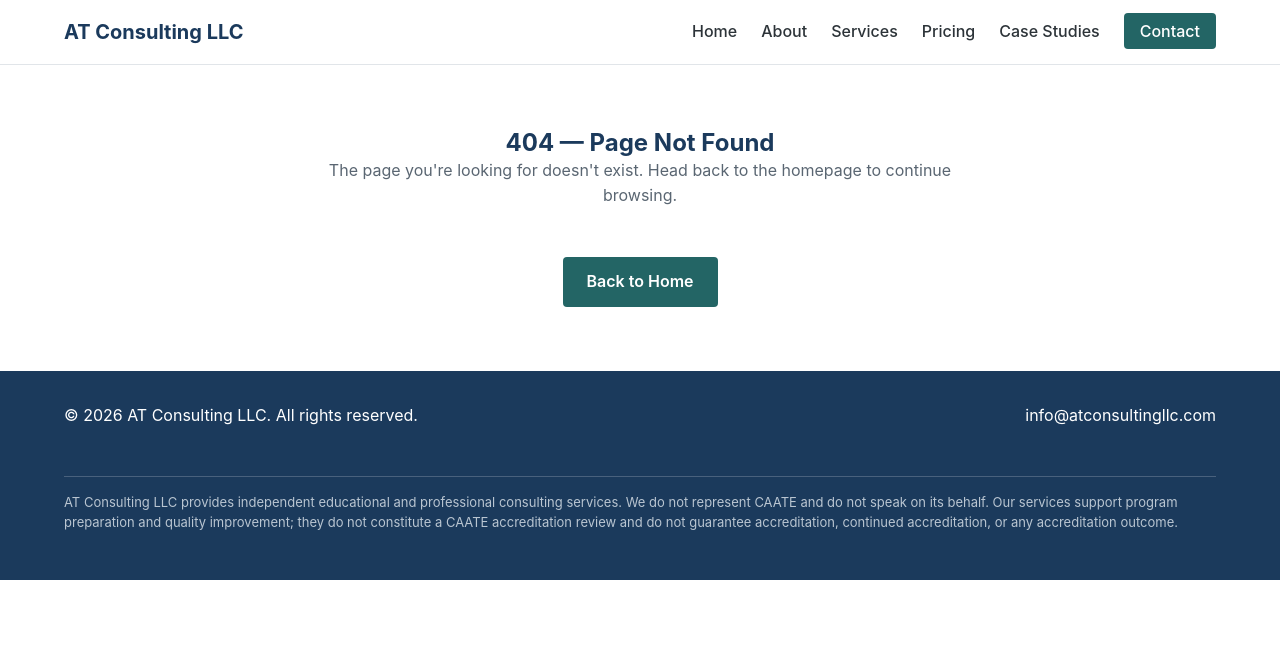
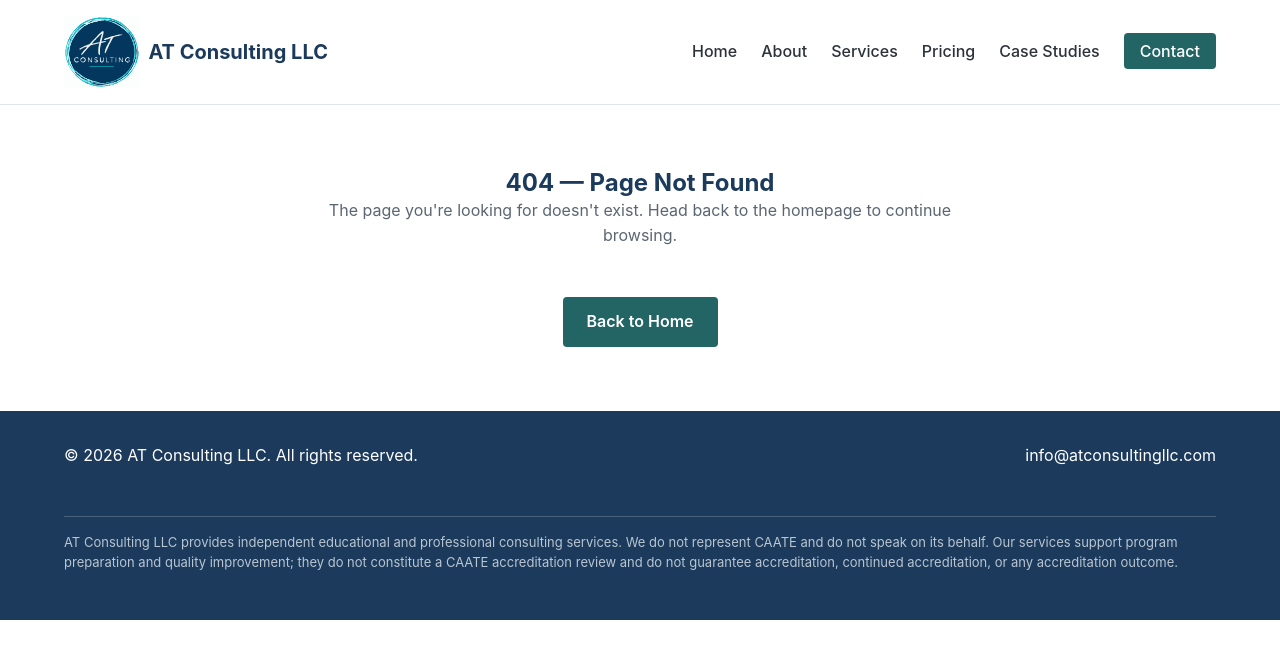
Before and after one commit to adthrasher/atconsultingllc.com, a website: page site/404.html in a window 1280 px wide. Drawn offline with Linux system fonts and the light colour scheme.

Commit message:
chore: add logo

```diff
--- a/site/404.html
+++ b/site/404.html
@@ -12,7 +12,10 @@
   <a class="skip-link" href="#main">Skip to main content</a>
   <header class="site-header">
     <div class="container header-inner">
-      <a href="index.html" class="logo">AT Consulting LLC</a>
+      <a href="index.html" class="logo">
+        <img src="images/AT_Consulting_artsy_vector_small.svg" alt="" class="logo-mark" width="48" height="46">
+        AT Consulting LLC
+      </a>
       <nav class="site-nav">
         <button class="nav-toggle" id="nav-toggle" aria-label="Toggle navigation" aria-expanded="false" aria-controls="nav-links">
           <span></span><span></span><span></span>
--- a/site/css/styles.css
+++ b/site/css/styles.css
@@ -74,9 +74,18 @@ a:hover { text-decoration: underline; }
 }
 
 .logo {
+  display: flex;
+  align-items: center;
+  gap: 0.5rem;
   font-weight: 700;
   font-size: 1.25rem;
   color: var(--color-navy);
+}
+
+.logo-mark {
+  height: 72px;
+  width: auto;
+  display: block;
 }
 
 .nav-links {
```
Also changed, not shown: site/about.html (+4 -1 lines), site/case-studies.html (+4 -1 lines), site/contact.html (+4 -1 lines), site/index.html (+4 -1 lines), site/pricing.html (+4 -1 lines), site/services.html (+4 -1 lines), site/images/AT_Consulting_artsy_vector_large.svg (added), site/images/AT_Consulting_artsy_vector_small.svg (added).
